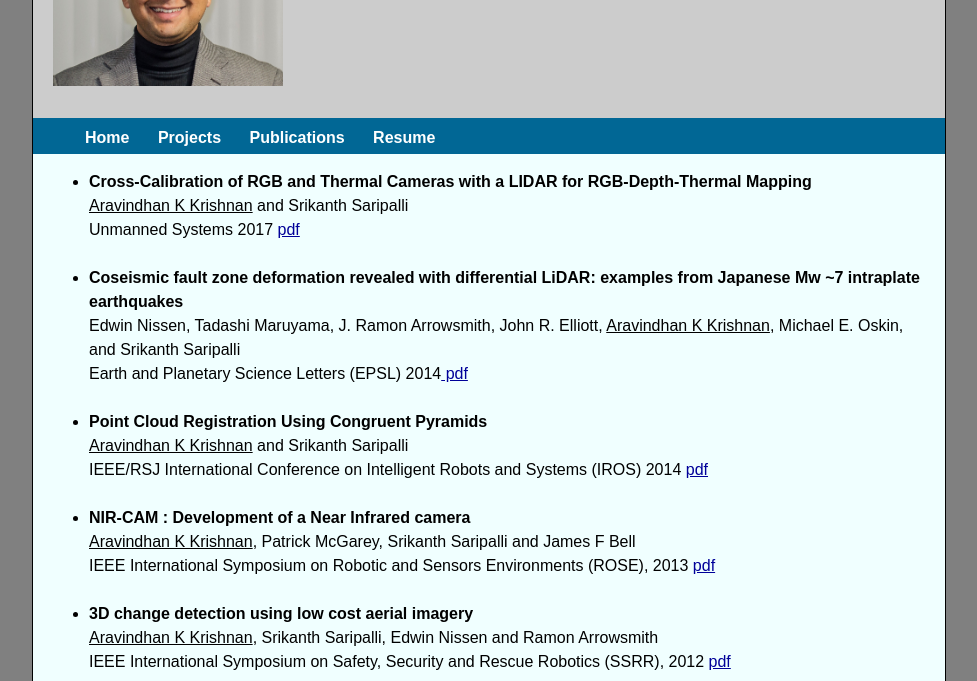
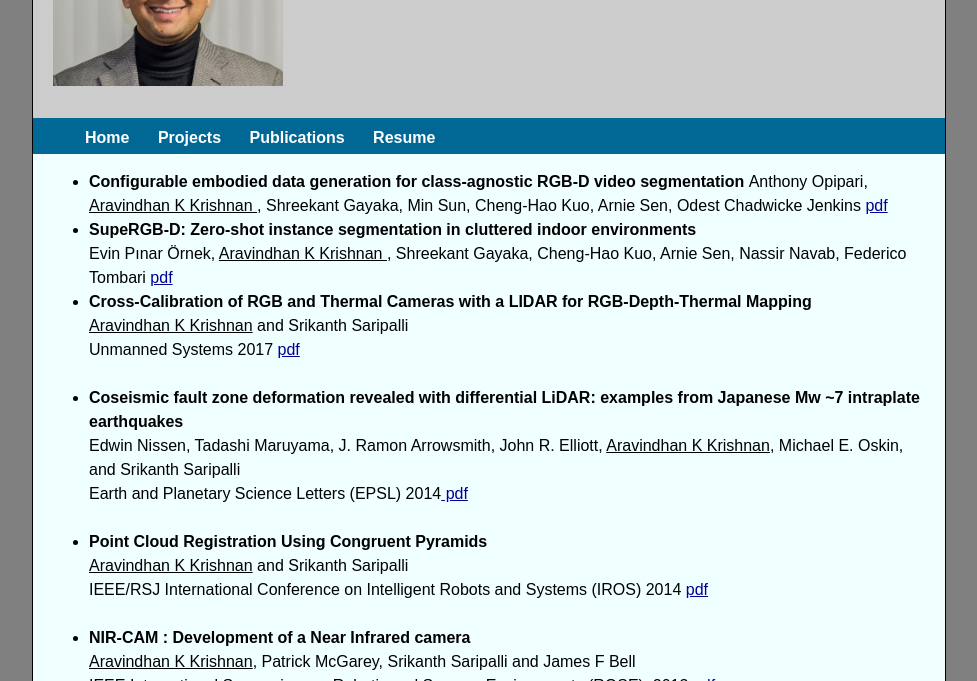
Before and after one commit to aravindhankrishnan/aravindhankrishnan.github.io, a plain HTML site: page publications.html in a window 1280 px wide. Shown: the part 119-800 px from the top of the page, without its empty margins (151-1128 px from the left). Drawn offline with Linux system fonts and the light colour scheme.

Commit message:
Updating publication list

```diff
--- a/publications.html
+++ b/publications.html
@@ -28,6 +28,12 @@
 	</div>
 
 <ul>
+
+<li> <b>  Configurable embodied data generation for class-agnostic RGB-D video segmentation </b> Anthony Opipari, <u> Aravindhan K Krishnan </u>, Shreekant Gayaka, Min Sun, Cheng-Hao Kuo, Arnie Sen, Odest Chadwicke Jenkins  <a href="https://arxiv.org/pdf/2410.12995", target="_blank"> pdf </a>
+</li>
+
+<li> <b>SupeRGB-D: Zero-shot instance segmentation in cluttered indoor environments </b> <br> Evin Pınar Örnek, <u> Aravindhan K Krishnan </u>, Shreekant Gayaka, Cheng-Hao Kuo, Arnie Sen, Nassir Navab, Federico Tombari <a href="https://arxiv.org/pdf/2212.11922", target="_blank"> pdf </a>
+</li>
 
 <li> <b> Cross-Calibration of RGB and Thermal Cameras with a LIDAR for RGB-Depth-Thermal Mapping </b> <br> <u>Aravindhan K Krishnan</u> and Srikanth Saripalli <br> Unmanned Systems 2017 <a href="https://1drv.ms/b/s!ApBAk-YTZNwpqg7ZAHWW01UKcSUs", target="_blank"> pdf </a>
 </li>
```
